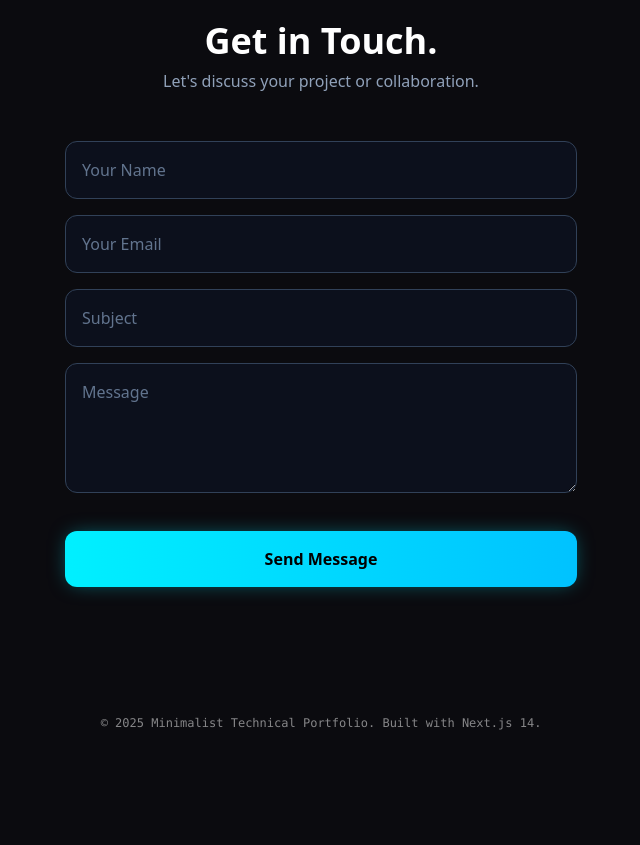
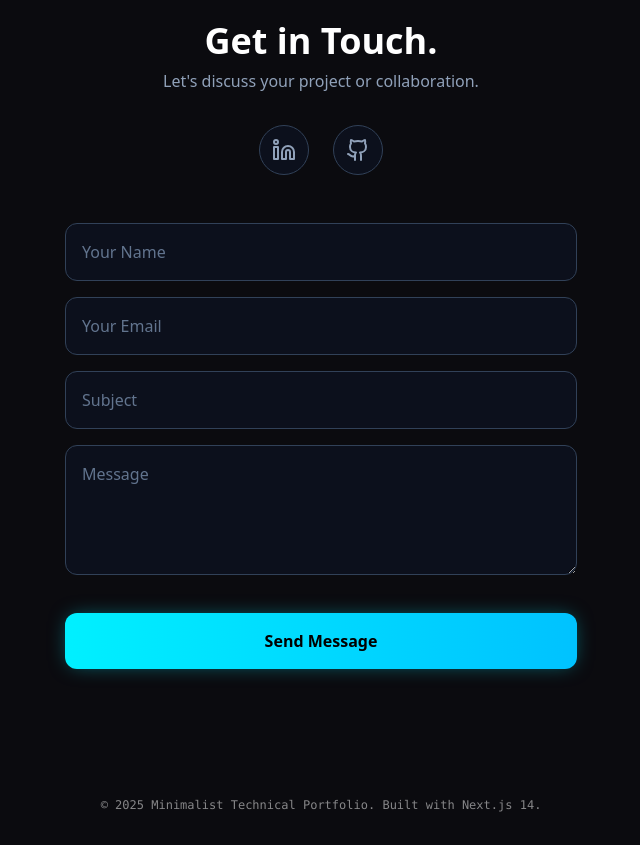
Before and after one commit to deyvisonsouto/deyvisonsouto.com, a Next.js app: page /en in a window 1280 px wide. Shown: the part 2360-3205 px from the top of the page, without its empty margins (319-959 px from the left). Before the commit the page ends 3123 px from the top, so only its background shows below. Built offline with nearby package versions, Linux system fonts and the light colour scheme.

Commit message:
Add social links

```diff
--- a/src/components/Contact.tsx
+++ b/src/components/Contact.tsx
@@ -1,10 +1,34 @@
 "use client";
+
+import { Linkedin, Github } from "lucide-react";
+import { PORTFOLIO_DATA } from "../data/portfolio";
 
 export const Contact = () => {
     return (
         <section id="contact" className="py-24 px-6 md:px-20 max-w-2xl mx-auto text-center">
             <h2 className="text-4xl font-bold mb-2">Get in Touch.</h2>
-            <p className="text-slate-400 mb-12">Let's discuss your project or collaboration.</p>
+            <p className="text-slate-400 mb-8">Let's discuss your project or collaboration.</p>
+
+            <div className="flex justify-center gap-6 mb-12">
+                <a
+                    href={PORTFOLIO_DATA.social.linkedin}
+                    target="_blank"
+                    rel="noopener noreferrer"
+                    className="p-3 bg-slate-900/50 rounded-full border border-slate-700 text-slate-400 hover:text-cyan-400 hover:border-cyan-400 hover:shadow-[0_0_15px_rgba(0,240,255,0.3)] transition-all duration-300"
+                    aria-label="LinkedIn"
+                >
+                    <Linkedin size={24} />
+                </a>
+                <a
+                    href={PORTFOLIO_DATA.social.github}
+                    target="_blank"
+                    rel="noopener noreferrer"
+                    className="p-3 bg-slate-900/50 rounded-full border border-slate-700 text-slate-400 hover:text-cyan-400 hover:border-cyan-400 hover:shadow-[0_0_15px_rgba(0,240,255,0.3)] transition-all duration-300"
+                    aria-label="GitHub"
+                >
+                    <Github size={24} />
+                </a>
+            </div>
 
             <form className="space-y-4 text-left">
                 {["Your Name", "Your Email", "Subject"].map((label) => (
--- a/src/data/portfolio.ts
+++ b/src/data/portfolio.ts
@@ -22,6 +22,10 @@ export const PORTFOLIO_DATA = {
         subtitle: "Building scalable front-end architecture and leading high-performance teams.",
         ctaPrimary: "Let's Talk",
         ctaSecondary: "View Work"
+    },
+    social: {
+        linkedin: "https://www.linkedin.com/in/deyvisonsoutoap",
+        github: "https://github.com/deyvisonsouto"
     },
     timeline: [
         {
```
